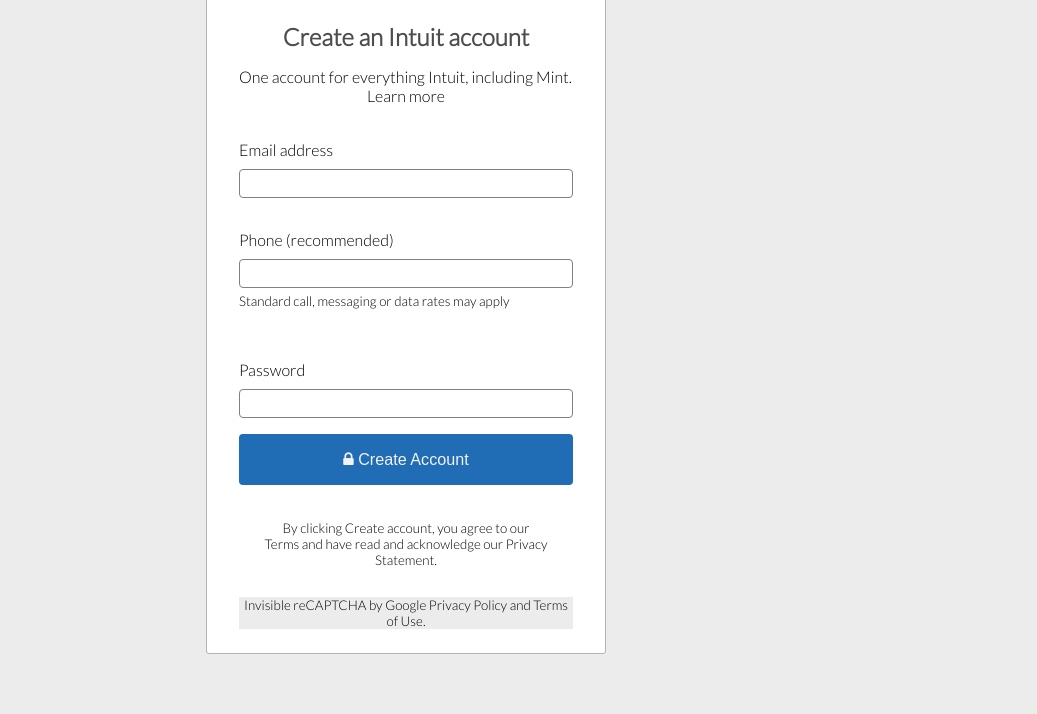
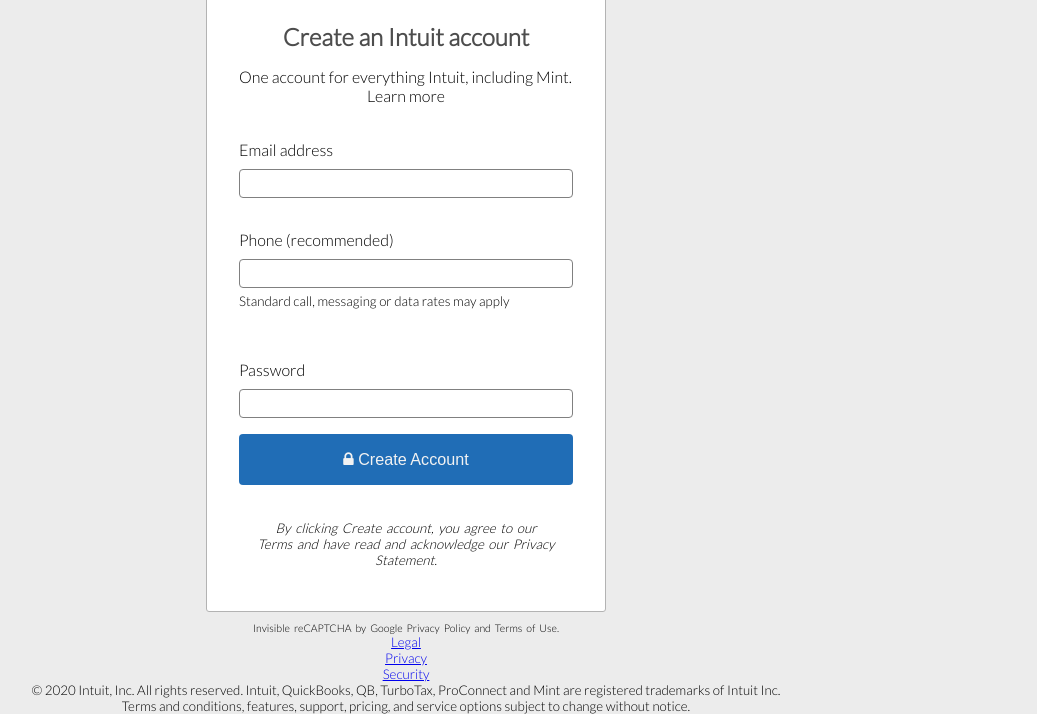
Before and after one commit to GraceOyiza/sign-up-form, a plain HTML site: page index.html in a window 1280 px wide. Shown: the part 212-926 px from the top of the page, without its empty margins (234-1271 px from the left). Before the commit the page ends 866 px from the top, so only its background shows below. Drawn offline with Linux system fonts and the light colour scheme.

Commit message:
added footer

```diff
--- a/index.html
+++ b/index.html
@@ -8,7 +8,10 @@
       rel="stylesheet"
       href="https://cdnjs.cloudflare.com/ajax/libs/font-awesome/4.7.0/css/font-awesome.min.css"
     />
-    <link href="https://fonts.googleapis.com/css2?family=Lato:wght@300&family=Montserrat:wght@300&display=swap" rel="stylesheet">
+    <link
+      href="https://fonts.googleapis.com/css2?family=Lato:wght@300&family=Montserrat:wght@300&display=swap"
+      rel="stylesheet"
+    />
     <title>Document</title>
   </head>
   <body>
@@ -31,20 +34,23 @@
           class="m-0-auto"
         />
         <div id="icons" class="flex vertical-padding-16">
-          <img src="https://lh3.googleusercontent.com/kAoKkNJy81qdxeSexsfsfH6DEz114px1qx9zg0Hj3RoonLXxXRBbEp0xIZVVElgihQ"
+          <img
+            src="https://lh3.googleusercontent.com/kAoKkNJy81qdxeSexsfsfH6DEz114px1qx9zg0Hj3RoonLXxXRBbEp0xIZVVElgihQ"
             alt="mint-logo"
             width="25"
-          >
+          />
           <p class="montserrat">mint</p>
-          <img src="https://www.forecast.app/hubfs/quickbooks.svg"
+          <img
+            src="https://www.forecast.app/hubfs/quickbooks.svg"
             alt="mint-logo"
             width="25"
-          >
+          />
           <p class="montserrat">quickbooks</p>
-          <img src="http://getdrawings.com/free-icon/quicken-icon-73.png"
+          <img
+            src="http://getdrawings.com/free-icon/quicken-icon-73.png"
             alt="mint-logo"
             width="25"
-          >
+          />
           <p class="montserrat">turbotax</p>
         </div>
       </div>
@@ -73,15 +79,32 @@
           <i class="fa fa-lock"></i> Create Account
         </button>
         <br />
-        <p class="smaller-text mt-15 text-center">
+        <p class="smaller-text mt-15 text-center italic">
           By clicking Create account, you agree to our <br />
           Terms and have read and acknowledge our Privacy <br />Statement.
         </p>
         <br />
-        <p class="smaller-text mt-10 text-center" id="recaptcha">
+      </form>
+      <p class="mt-10 text-center x-small-text" id="recaptcha">
         Invisible reCAPTCHA by Google Privacy Policy and Terms of Use.
       </p>
-      </form>
     </main>
+    <footer>
+      <div>
+        <ul class="text-center smaller-text">
+          <li><a href="#">Legal</a></li>
+          <li><a href="#">Privacy</a></li>
+          <li><a href="#">Security</a></li>
+        </ul>
+      </div>
+      <p class="text-center smaller-text">
+        © 2020 Intuit, Inc. All rights reserved. Intuit, QuickBooks, QB,
+        TurboTax, ProConnect and Mint are registered trademarks of Intuit Inc.
+      </p>
+      <p class="text-center smaller-text">
+        Terms and conditions, features, support, pricing, and service options
+        subject to change without notice.
+      </p>
+    </footer>
   </body>
 </html>
--- a/style.css
+++ b/style.css
@@ -5,7 +5,7 @@
 }
 body {
   background-color: #ececec;
-  font-family: 'lato', sans-serif;
+  font-family: "lato", sans-serif;
   font-weight: 100;
 }
 
@@ -25,7 +25,7 @@ body {
   color: hsl(0, 0%, 95%);
 }*/
 
-#icons{
+#icons {
   width: 320px;
   /* grid-template-columns: repeat(6, 1fr); */
   justify-content: space-evenly;
@@ -85,7 +85,7 @@ body {
   display: grid;
 }
 
-.flex{
+.flex {
   display: flex;
 }
 
@@ -108,6 +108,15 @@ body {
 .text-center {
   text-align: center;
 }
+.italic {
+  font-style: italic;
+  word-spacing: 2px;
+}
+
+.x-small-text {
+  font-size: 10.5px;
+  word-spacing: 2px;
+}
 
 .smaller-text {
   font-size: smaller;
@@ -121,14 +130,14 @@ body {
   margin: 0 auto;
 }
 
-.align-center{
+.align-center {
   align-items: center;
 }
 
-.montserrat{
-  font-family: 'Montserrat', sans-serif;
+.montserrat {
+  font-family: "Montserrat", sans-serif;
 }
 
-.dark-gray{
+.dark-gray {
   color: hsl(0, 0%, 30%);
 }
```
Lines whose indentation alone changed are shown as unchanged.
